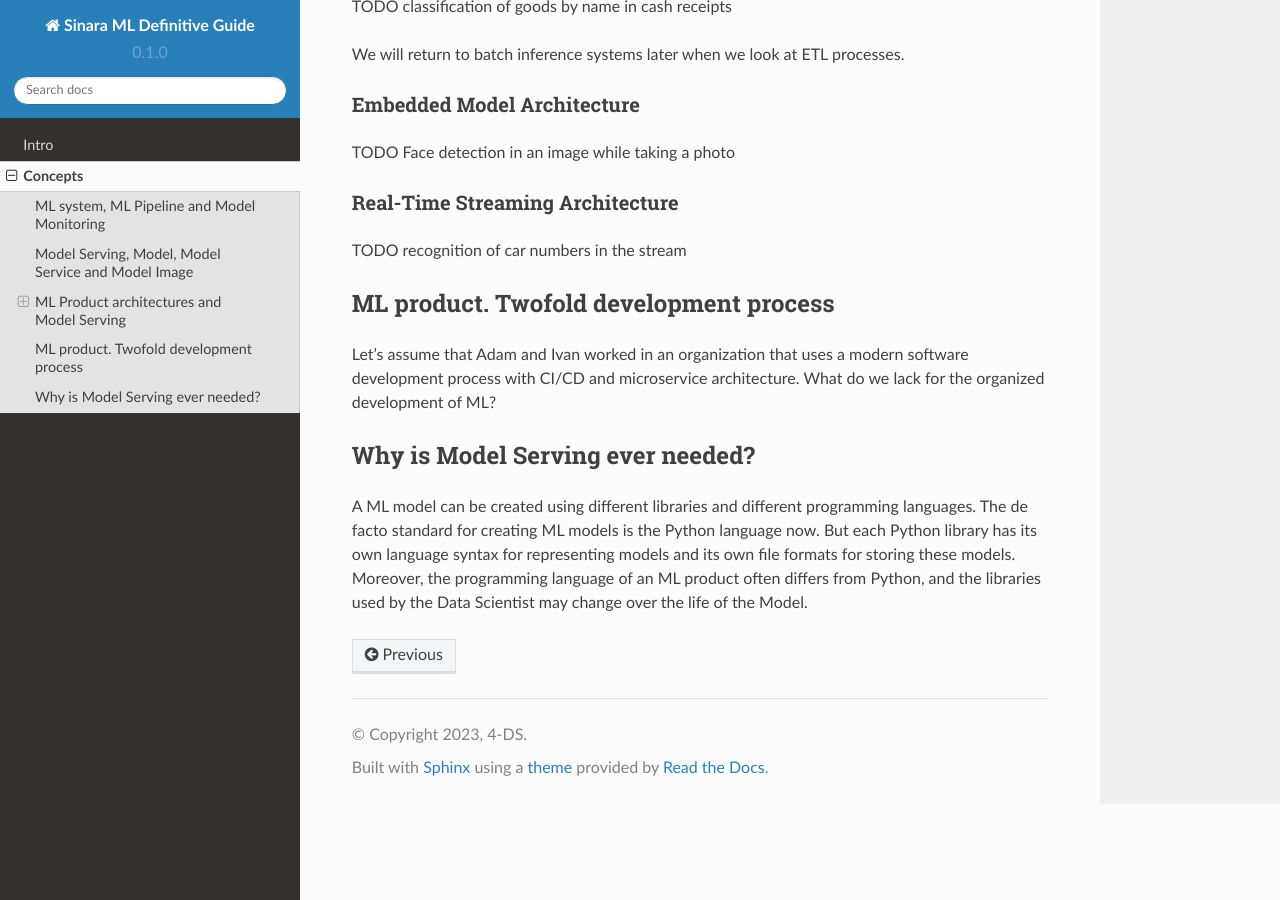
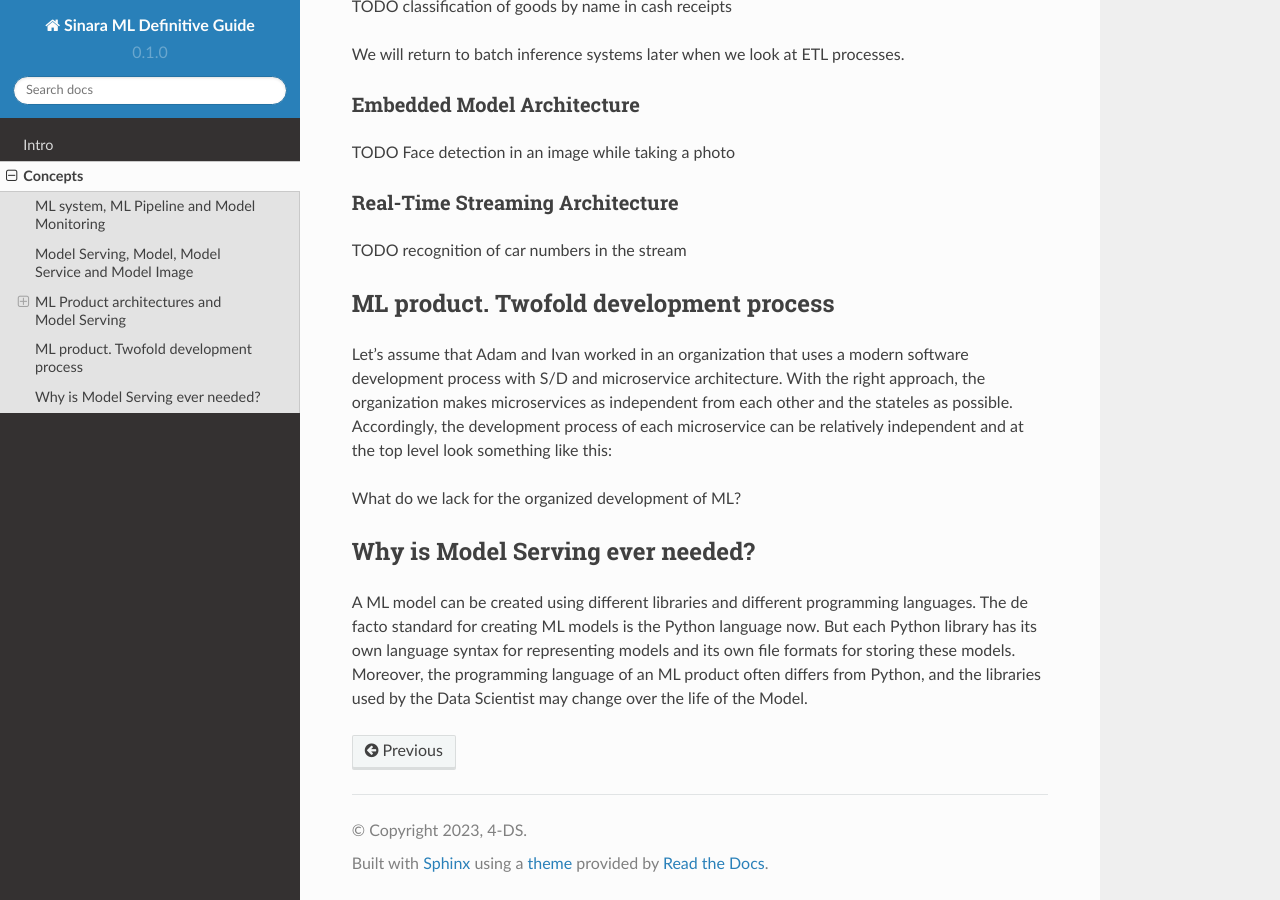
Before and after one commit to 4-DS/SinaraML-Def-Guide, a Sphinx documentation site: the page built from docs/source/concepts.rst, in a window 1280 px wide and 900 px high, scrolled down 3688 px. Built offline with Sphinx 7.4.7 and the Read the Docs theme 2.0.0, drawn with Linux system fonts in a browser that asks for light colours.

Commit message:
Update concepts.rst

```diff
--- a/docs/source/concepts.rst
+++ b/docs/source/concepts.rst
@@ -83,7 +83,9 @@ recognition of car numbers in the stream
 ML product. Twofold development process
 ***************************************
 
-Let's assume that Adam and Ivan worked in an organization that uses a modern software development process with СI/CD and microservice architecture. What do we lack for the organized development of ML?
+Let's assume that Adam and Ivan worked in an organization that uses a modern software development process with S/D and microservice architecture. With the right approach, the organization makes microservices as independent from each other and the stateles as possible. Accordingly, the development process of each microservice can be relatively independent and at the top level look something like this:
+
+What do we lack for the organized development of ML?
 
 Why is Model Serving ever needed?
 *********************************
```
